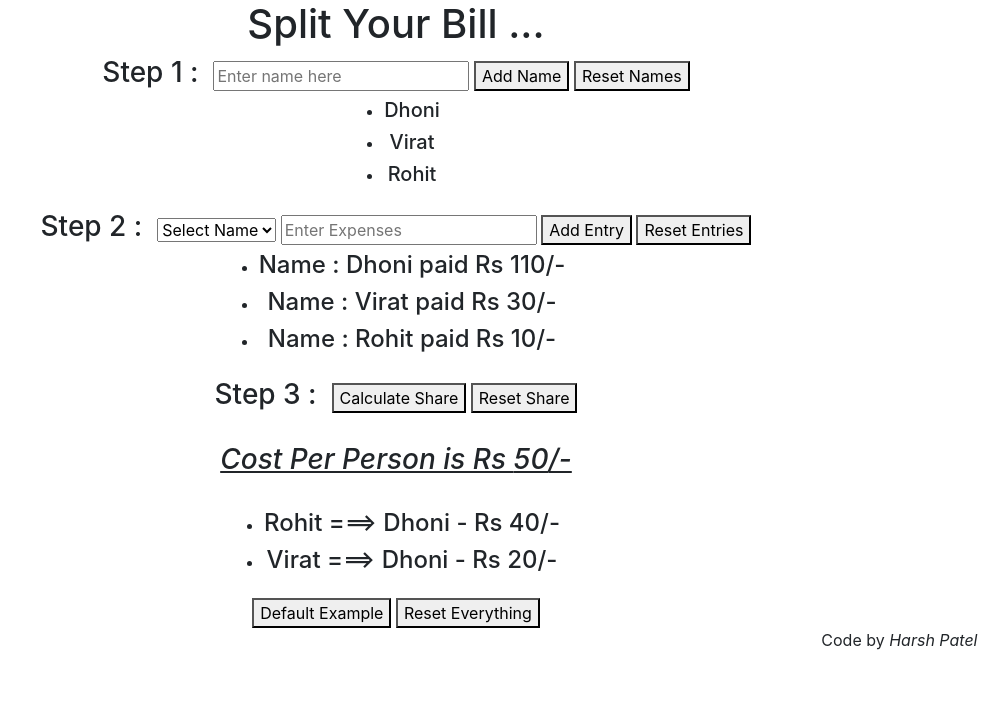
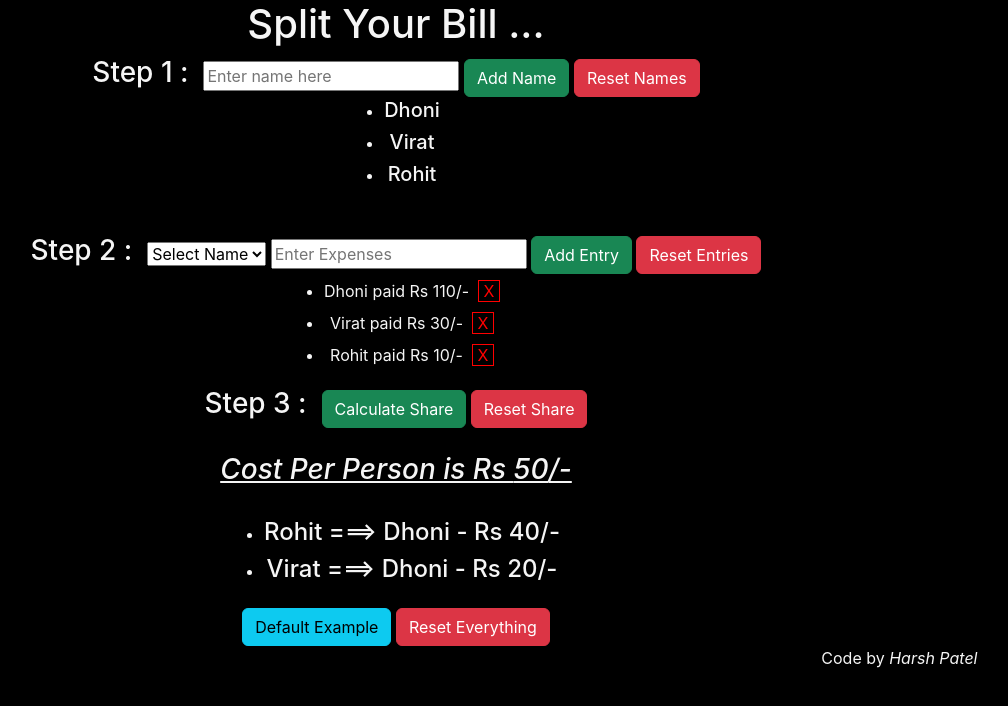
Before and after one commit to it-harsh/react, a React (Create React App) app: page / in a window 1280 px wide. Shown: the top 706 px of the page, without its empty margins (244-1252 px from the left). Built offline with nearby package versions, Linux system fonts and the light colour scheme.

Commit message:
CSS changes and added close button

```diff
--- a/src/App.css
+++ b/src/App.css
@@ -4,6 +4,11 @@
 
 ul {
   display: inline-block;
+}
+
+body {
+  color: whitesmoke;
+  background-color: black;
 }
 
 .App ol{
--- a/src/Components/BillSplitter.js
+++ b/src/Components/BillSplitter.js
@@ -102,6 +102,14 @@ export default function BillSplitter(){
         setAvgPrice(0)
     }
 
+    const deleteItem= (e) => {
+        e.preventDefault()
+        setNameAmount((prev) => prev.filter((data,idx) => {
+                    console.log("e.target.value :  ",e.target.value.toString()," idx :  ",idx)
+                    return (idx.toString() !== e.target.value)
+        }))
+    }
+
     const handleExample = (e) => {
         //set  NameList
         setNameList(["Select Name","Dhoni","Virat","Rohit"])
@@ -166,7 +174,7 @@ export default function BillSplitter(){
 
         avgAmount  = totalAmount  /  (nameList.length - 1) // because we added a dummy name at start
 
-        setAvgPrice(avgAmount)
+        setAvgPrice(avgAmount.toFixed(2))
 
         for(var i = 0; i<nameList.length  ; i++){
             var indAmount = 0
@@ -217,7 +225,7 @@ export default function BillSplitter(){
                 const ttrans = {
                     from:t[start].name,
                     to:t[end].name,
-                    amount:Math.abs(t[end].amount)
+                    amount:Math.abs(t[end].amount.toFixed(2))
                 }
                 setTransaction((prev) =>  {
                     return [...prev,ttrans]
@@ -237,7 +245,7 @@ export default function BillSplitter(){
                 const ttrans = {
                     from:t[start].name,
                     to:t[end].name,
-                    amount:Math.abs(t[start].amount)
+                    amount:Math.abs(t[start].amount.toFixed(2))
                 }
                 setTransaction((prev) =>  {
                     return [...prev,ttrans]
@@ -265,12 +273,14 @@ export default function BillSplitter(){
         <div>
             <h1> Split Your Bill ...  </h1>
             <form>
+                <div class = "container">
+                    <div class = "jumbotron">
                         <label><h3>Step 1 : &nbsp;</h3></label>
-                <input type="text" name="addName" pattern='[a-zA-Z\s]+' required="required" ref={nameRef} placeholder='Enter name here' onChange={handleInputNameChange}></input>
+                        <input type="text" name="addName" required="required" ref={nameRef} placeholder='Enter name here' onChange={handleInputNameChange}></input>
                         &nbsp;
-                <button onClick={addName}>Add Name</button>
+                        <button className="btn btn-success"  onClick={addName}>Add Name</button>
                         &nbsp;
-                <button onClick={resetNames}>Reset Names</button>
+                        <button className="btn btn-danger"  onClick={resetNames}>Reset Names</button>
                         <br/>
                         <ul>
                             {
@@ -281,6 +291,9 @@ export default function BillSplitter(){
                                 })
                             }
                         </ul>
+                    </div>
+                </div>
+
                 <br/>
                 <label><h3>Step 2 : &nbsp;</h3></label>
                 <select onChange={handleDropDownChange}>
@@ -289,24 +302,26 @@ export default function BillSplitter(){
                 &nbsp;
                 <input type="number" ref={amountRef} placeholder='Enter Expenses' onChange={handleAmountEntry}></input>
                 &nbsp;
-                <button  onClick={addExpenseEntry}>Add Entry</button>
+                <button  className="btn btn-success" onClick={addExpenseEntry}>Add Entry</button>
                 &nbsp;
-                <button  onClick={resetEntries}>Reset Entries</button>
+                <button  className="btn btn-danger" onClick={resetEntries}>Reset Entries</button>
                 {/* <h1>Hello , Amount is  {amount} and Name is {dropDownName}</h1> */}
                 <br/>
                 <ul>
                     {nameAmount.map(function(data,id){
                         if(data.name !==  "" && data.amount !== 0){
-                            return <li key={id}> <h4> Name :  {data.name} paid Rs {data.amount}/-  </h4></li>
+                            return <li style={{lineHeight:"2"}} key={id}> {data.name} paid Rs {data.amount}/-  &nbsp;
+                                    <span value={id} style={{color:"red",lineHeight:"normal",border:"1px solid red"}} onClick={deleteItem} type='button'>&nbsp;X&nbsp;</span>
+                                    </li>
                         }
                     }
                     )}
                 </ul>
                 <br/>
                 <label><h3>Step 3 : &nbsp;</h3></label>
-                <button onClick={calculateShare}>Calculate Share</button>
+                <button className="btn btn-success" onClick={calculateShare}>Calculate Share</button>
                 &nbsp;
-                <button onClick={resetShare}>Reset Share</button>
+                <button className="btn btn-danger" onClick={resetShare}>Reset Share</button>
                 <br/>
                 {/* <ul>
                     {
@@ -334,9 +349,9 @@ export default function BillSplitter(){
                     }
                 </ul>
                 <br/>
-                <button onClick={handleExample}>Default Example</button>
+                <button className="btn btn-info" onClick={handleExample}>Default Example</button>
                 &nbsp;
-                <button onClick={resetAll}>Reset Everything</button>
+                <button className="btn btn-danger" onClick={resetAll}>Reset Everything</button>
             </form>
         </div>
     )
```
Lines whose indentation alone changed are shown as unchanged.
